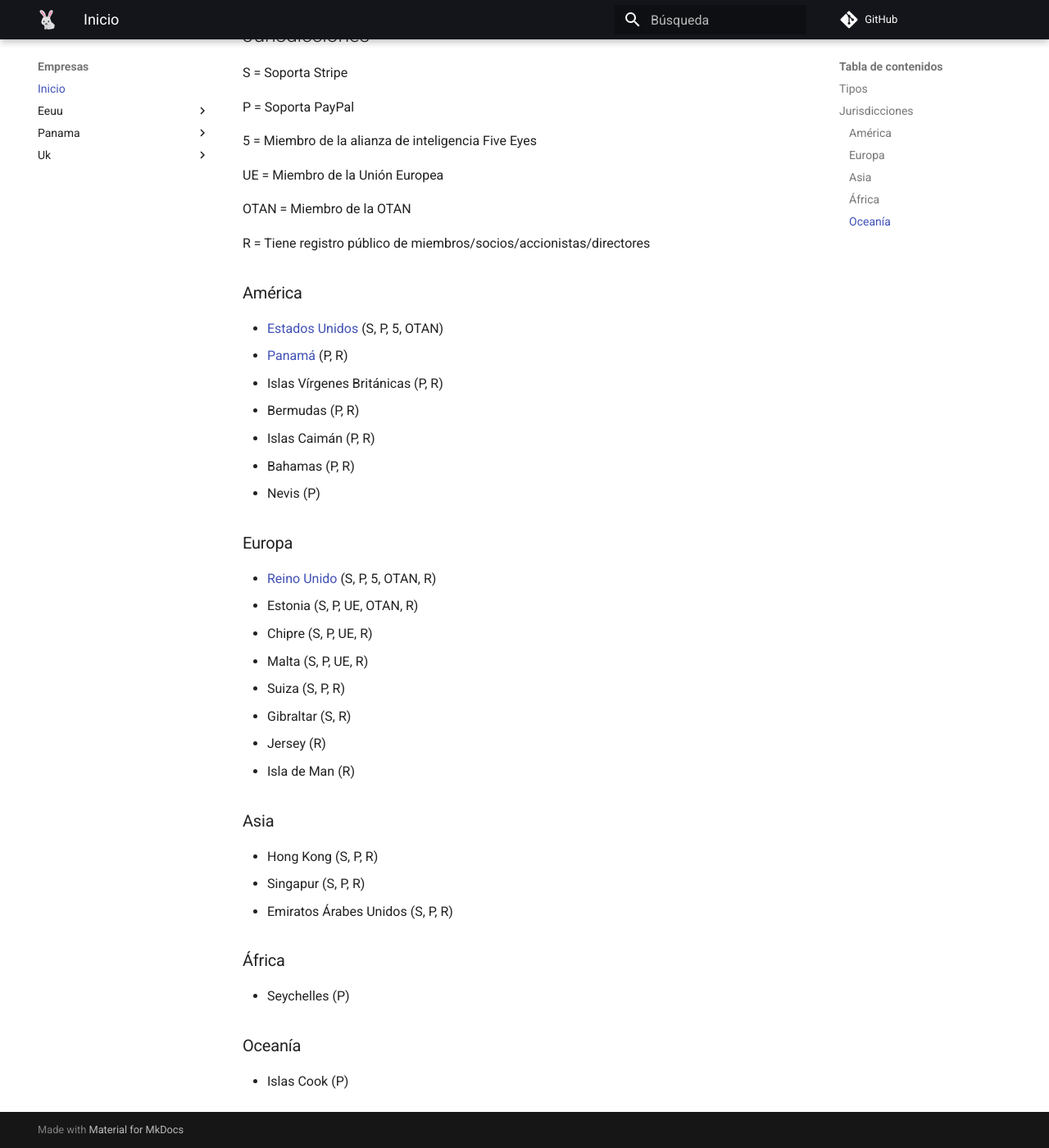
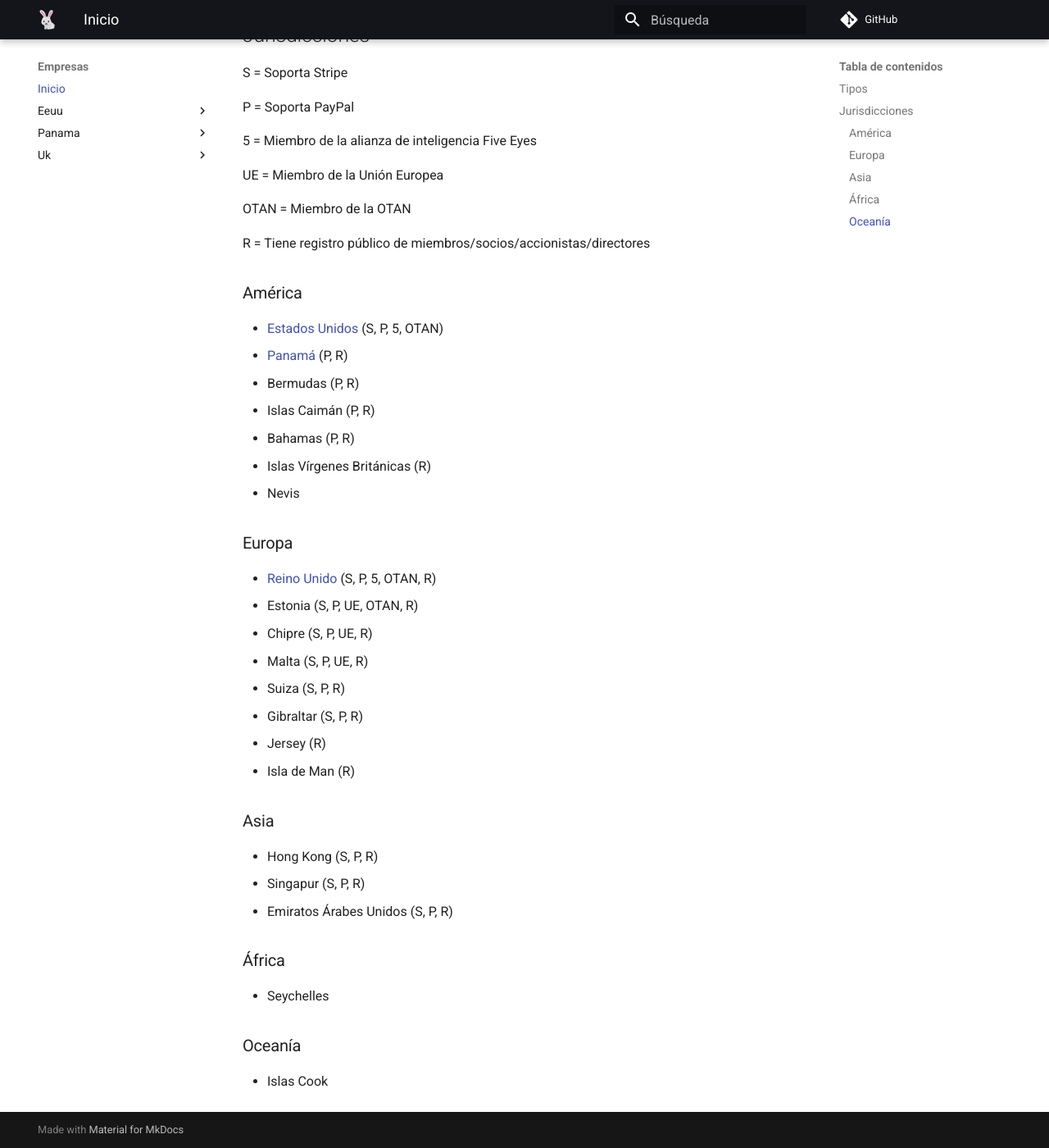
Before and after one commit to anomalouscode/wiki, an MkDocs documentation site: the page built from docs/empresas/index.md, in a window 1280 px wide and 1400 px high, scrolled down 815 px. Shown: the whole window at 82% size. Built offline with MkDocs 1.6.1 and Material for MkDocs 9.7.7, drawn with Linux system fonts in a browser that asks for light colours; comment, search, counter and statistics services are not loaded.

```diff
--- a/docs/empresas/index.md
+++ b/docs/empresas/index.md
@@ -37,11 +37,11 @@ R = Tiene registro público de miembros/socios/accionistas/directores
 
 - [Estados Unidos](eeuu/) (S, P, 5, OTAN)
 - [Panamá](panama/) (P, R)
-- Islas Vírgenes Británicas (P, R)
 - Bermudas (P, R)
 - Islas Caimán (P, R)
 - Bahamas (P, R)
-- Nevis (P)
+- Islas Vírgenes Británicas (R)
+- Nevis
 
 ### Europa
 
@@ -50,7 +50,7 @@ R = Tiene registro público de miembros/socios/accionistas/directores
 - Chipre (S, P, UE, R)
 - Malta (S, P, UE, R)
 - Suiza (S, P, R)
-- Gibraltar (S, R)
+- Gibraltar (S, P, R)
 - Jersey (R)
 - Isla de Man (R)
 
@@ -62,8 +62,8 @@ R = Tiene registro público de miembros/socios/accionistas/directores
 
 ### África
 
-- Seychelles (P)
+- Seychelles
 
 ### Oceanía
 
-- Islas Cook (P)
+- Islas Cook
```
